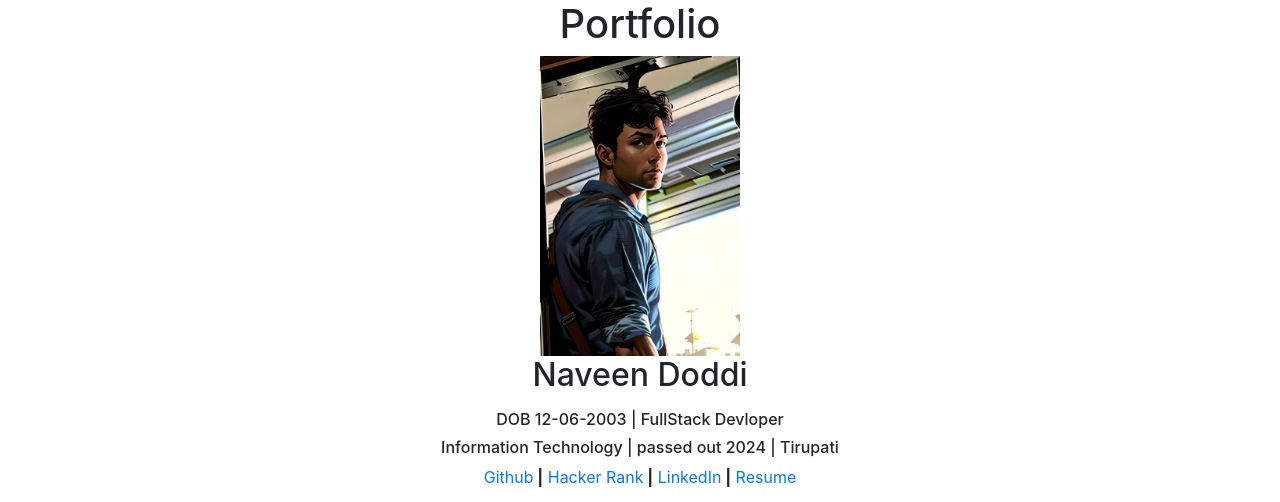
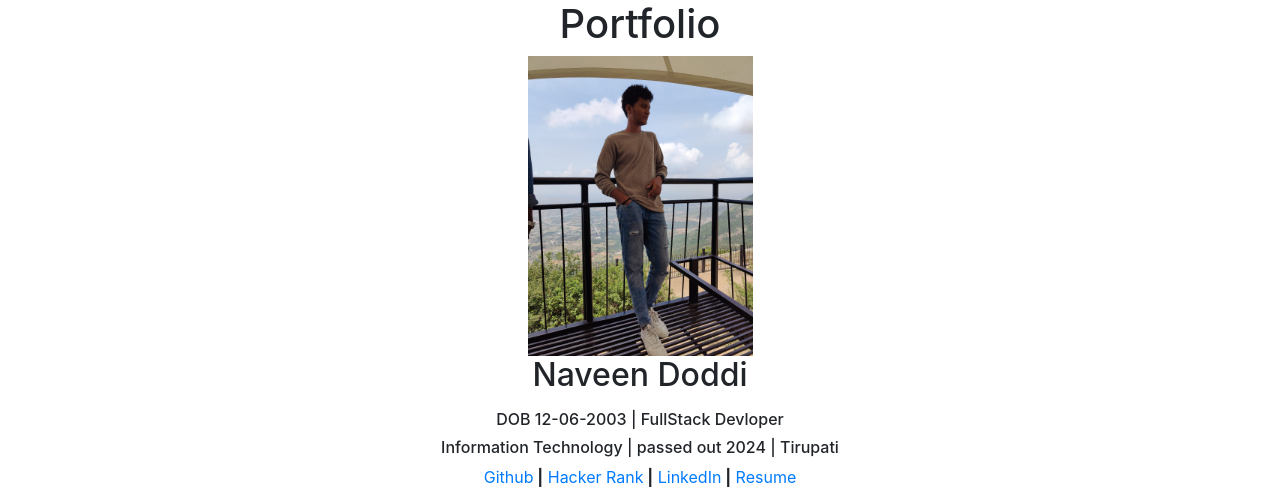
Before and after one commit to NaveenDoddi/myProjects, a plain HTML site: page index.html in a window 1280 px wide. Shown: the top 502 px of the page. Drawn offline with nearby package versions, Linux system fonts and the light colour scheme.

Commit message:
update profile

```diff
--- a/index.html
+++ b/index.html
@@ -11,7 +11,7 @@
 <body>
     <div id="head">
         <h1>Portfolio</h1>
-        <img id="image" src="myAI.jpg">
+        <img id="image" src="my_profile.jpg">
         <h2 class="h2">Naveen Doddi</h2>
         <p></p>
         <h6>DOB 12-06-2003 | FullStack Devloper</h6>
```
Also changed, not shown: my_profile.jpg (added).
